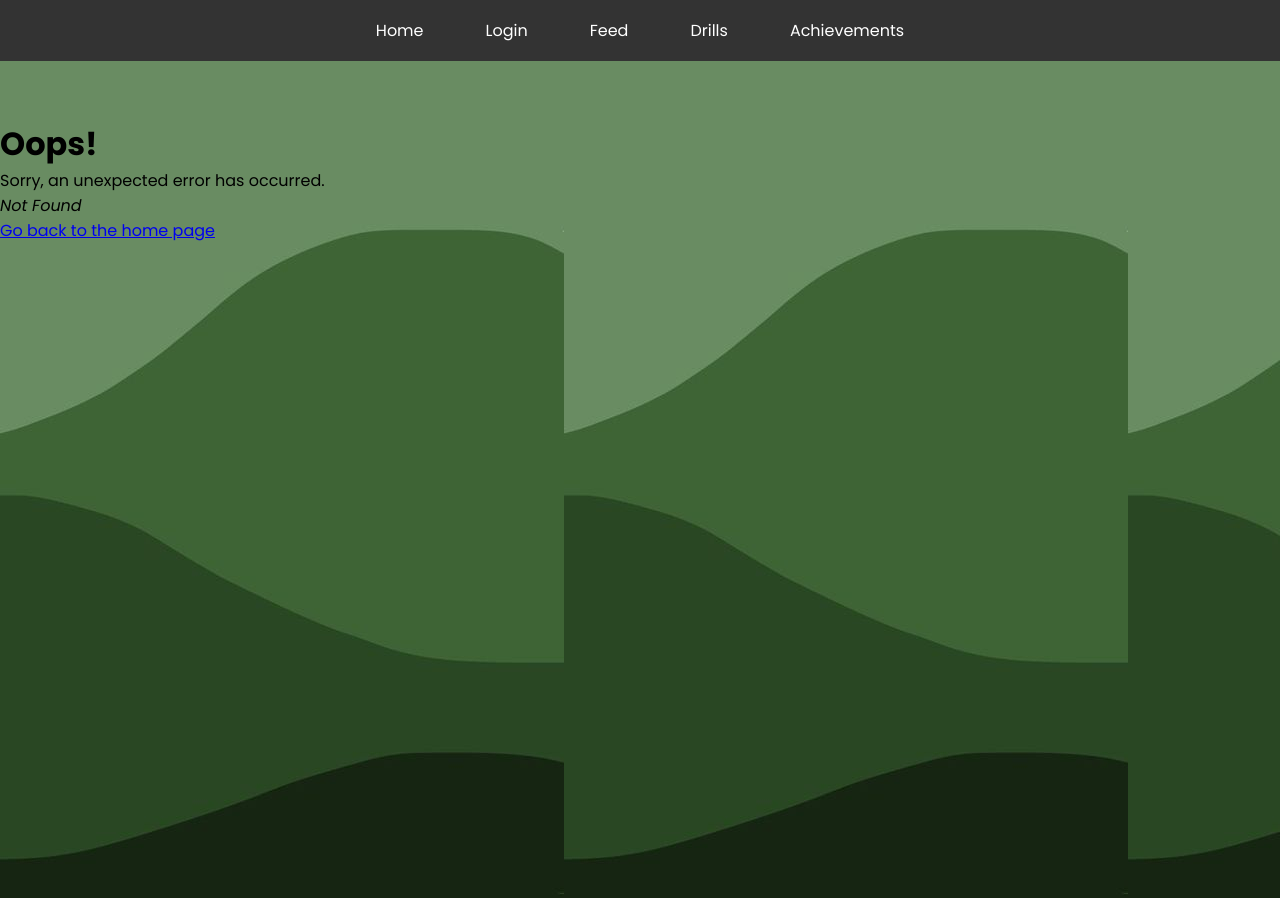
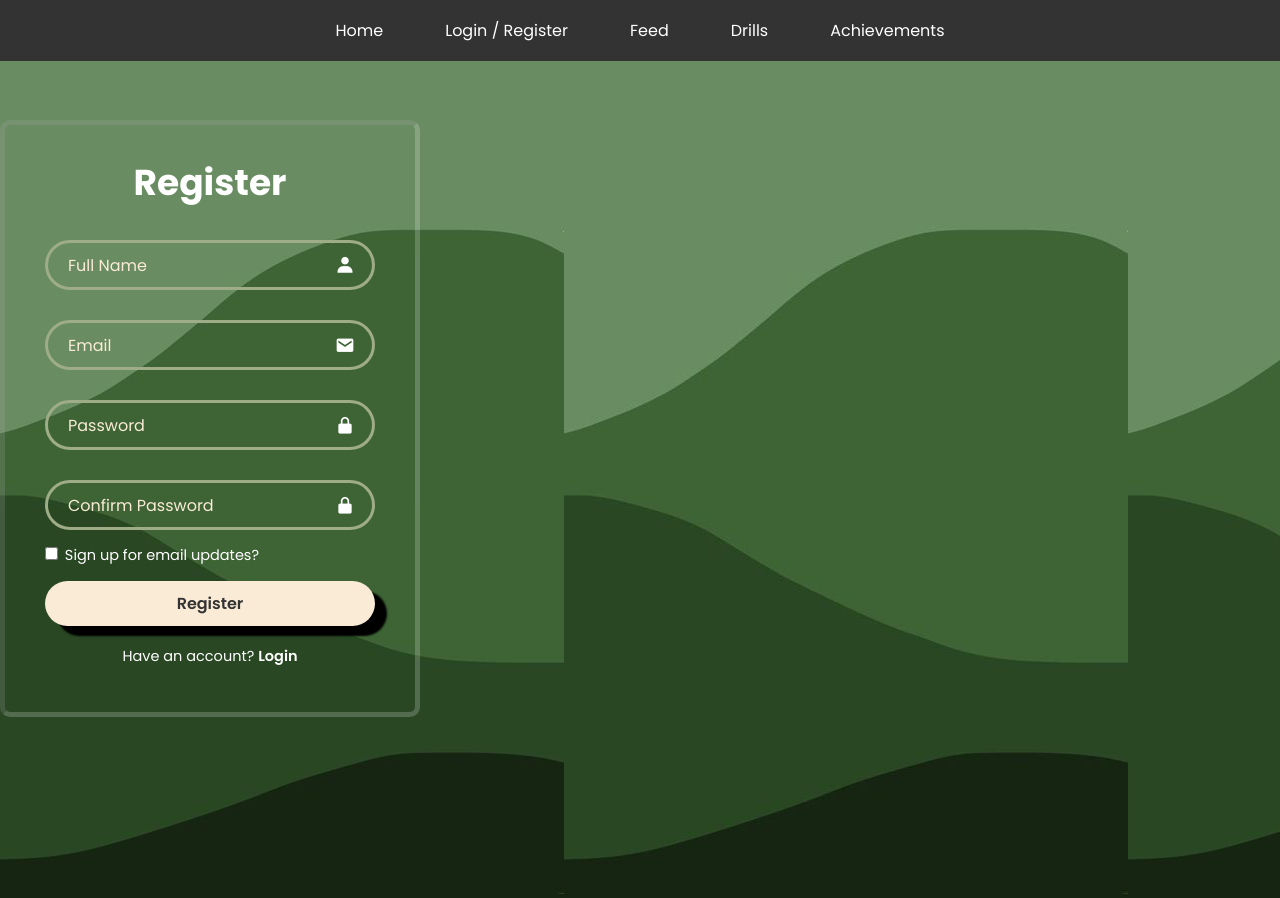
Before and after one commit to parora54/ignition-hacks-v5, a React (Vite) app in the folder client/: page /register in a window 1280 px wide. Before the commit this address had no page. Shown: the top 898 px of the page. Built offline with nearby package versions, Linux system fonts and the light colour scheme.

Commit message:
add: Register

```diff
--- a/client/src/Feed.jsx
+++ b/client/src/Feed.jsx
@@ -2,20 +2,29 @@ import { useState, useEffect } from "react";
 import Comp from "./components/Comp";
 
 export default function Feed() {
-  const [comps, setComps] = useState([]); // list after filtering from search bar
-  const [originalComps, setOriginalComps] = useState([]); // default list
-  const [filter, setFilter] = useState(""); // default no filter -> empty string
+  const [comps, setComps] = useState([]);
+  const [originalComps, setOriginalComps] = useState([]);
+  const [sortOrder, setSortOrder] = useState("recent");
   const [search, setSearch] = useState("");
+  const [difficulty, setDifficulty] = useState(new Set());
+  const [compType, setCompType] = useState(new Set());
 
   useEffect(() => {
-    // Fetch the comps data when the component mounts
+    // Fetch the comps data when the component mounts or filters change
     compsList();
-  }, []);
+  }, [difficulty, compType]);
 
-  // fetch logic for retrieving Comps (API.GET [ALL])
+  // Fetch logic for retrieving Comps (API.GET [ALL])
   const compsList = async () => {
     try {
-      const response = await fetch("http://127.0.0.1:5000/api/competitions", {
+      const query = new URLSearchParams();
+      difficulty.forEach((d) => query.append("difficulty", d));
+      compType.forEach((t) => query.append("type", t));
+
+      const url = `http://127.0.0.1:5000/api/competitions?${query.toString()}`;
+      console.log("Fetching data from:", url);
+
+      const response = await fetch(url, {
         method: "GET",
         headers: {
           "Content-Type": "application/json",
@@ -49,25 +58,50 @@ export default function Feed() {
         )
       );
     } else {
-      // If search term is empty, show the original comps
       setComps(originalComps);
     }
   };
 
-  // sort function
+  // Sort function
   const handleSort = (order) => {
     const sortedComps = [...comps].sort((a, b) => {
-      if (order === "name") {
-        return a.title.localeCompare(b.title); // Ensure `title` is a property of `comp`
+      if (order === "recent") {
+        return new Date(b.time) - new Date(a.time);
+      } else if (order === "name") {
+        return a.title.localeCompare(b.title);
       }
       return 0;
     });
     setComps(sortedComps);
+    setSortOrder(order);
   };
 
-  // filter function
-  const handleFilter = (event) => {
-    setFilter(event.target.value);
+  // Handle difficulty filter
+  const handleDifficultyChange = (event) => {
+    const value = event.target.value;
+    setDifficulty((prev) => {
+      const updated = new Set(prev);
+      if (updated.has(value)) {
+        updated.delete(value);
+      } else {
+        updated.add(value);
+      }
+      return updated;
+    });
+  };
+
+  // Handle competition type filter
+  const handleTypeChange = (event) => {
+    const value = event.target.value;
+    setCompType((prev) => {
+      const updated = new Set(prev);
+      if (updated.has(value)) {
+        updated.delete(value);
+      } else {
+        updated.add(value);
+      }
+      return updated;
+    });
   };
 
   return (
@@ -79,12 +113,68 @@ export default function Feed() {
         value={search}
         onChange={handleSearch}
       />
+
+      <div>
+        <h2>Filter by Difficulty</h2>
+        <label>
+          <input
+            type="checkbox"
+            value="Beginner"
+            checked={difficulty.has("Beginner")}
+            onChange={handleDifficultyChange}
+          />
+          Beginner
+        </label>
+        <label>
+          <input
+            type="checkbox"
+            value="Intermediate"
+            checked={difficulty.has("Intermediate")}
+            onChange={handleDifficultyChange}
+          />
+          Intermediate
+        </label>
+        <label>
+          <input
+            type="checkbox"
+            value="Advanced"
+            checked={difficulty.has("Advanced")}
+            onChange={handleDifficultyChange}
+          />
+          Advanced
+        </label>
+      </div>
+
+      <div>
+        <h2>Filter by Competition Type</h2>
+        <label>
+          <input
+            type="checkbox"
+            value="Hackathon"
+            checked={compType.has("Hackathon")}
+            onChange={handleTypeChange}
+          />
+          Hackathon
+        </label>
+        <label>
+          <input
+            type="checkbox"
+            value="Case Competition"
+            checked={compType.has("Case Competition")}
+            onChange={handleTypeChange}
+          />
+          Case Competition
+        </label>
+      </div>
+
       <button onClick={() => handleSort("name")}>Sort Alphabetically</button>
+
       <div>
         {comps.map((comp, index) => (
           <>
+            <br />
             <Comp key={index} data={comp} />
-            <br></br>
+            <br />
           </>
         ))}
       </div>
--- a/client/src/Login.jsx
+++ b/client/src/Login.jsx
@@ -66,7 +66,7 @@ export default function Login() {
         {error && <p style={{ color: "red" }}>{error}</p>}
         <div className="register-link">
           <p>
-            Don&apos;t have an account? <a href="#">Register</a>
+            Don&apos;t have an account? <a href="/register">Register</a>
           </p>
         </div>
       </form>
--- /dev/null
+++ b/client/src/Register.jsx
@@ -0,0 +1,134 @@
+import { useEffect, useState } from "react";
+import { useNavigate } from "react-router-dom";
+import "./index.css";
+import { useAuth } from "./AuthProvider";
+
+export default function Register() {
+  const [full_name, setFull_name] = useState(""); // New state for full name
+  const [email, setEmail] = useState("");
+  const [password, setPassword] = useState("");
+  const [notSame, setNotSame] = useState(false);
+  const [confirmPass, setConfirmPass] = useState("");
+  const [error, setError] = useState(null);
+  const [loading, setLoading] = useState(false);
+  const navigate = useNavigate();
+  const { login } = useAuth();
+
+  useEffect(() => {
+    if (password && confirmPass && password !== confirmPass) {
+      setNotSame(true);
+    } else {
+      setNotSame(false);
+    }
+  }, [password, confirmPass]);
+
+  // Logic to handle registering
+  const handleRegister = async (event) => {
+    event.preventDefault(); // Prevent default form submission
+
+    setLoading(true);
+    setError(null);
+
+    try {
+      if (notSame) {
+        throw new Error("Passwords do not match");
+      }
+
+      console.log("Registering with:", { full_name, email, password }); // Log data
+
+      const response = await fetch("http://127.0.0.1:5000/api/register", {
+        method: "POST",
+        headers: {
+          "Content-Type": "application/json",
+        },
+        body: JSON.stringify({ full_name, email, password }),
+      });
+
+      const data = await response.json();
+
+      if (response.ok) {
+        console.log("Message from API:", data);
+        const success = await login(email, password);
+        if (success) {
+          navigate("/profile");
+        }
+      } else {
+        throw new Error(data.message || "Register failed.");
+      }
+    } catch (error) {
+      console.error("Register error:", error);
+      setError("Register failed. Please try again.");
+    } finally {
+      setLoading(false); // Ensure loading is set to false regardless of success or failure
+    }
+  };
+
+  return (
+    <div className="wrapper">
+      <form onSubmit={handleRegister}>
+        <h1>Register</h1>
+
+        <div className="input-box">
+          <input
+            type="text"
+            placeholder="Full Name"
+            required
+            value={full_name}
+            onChange={(e) => setFull_name(e.target.value)}
+          />
+          <i className="bx bxs-user"></i>
+        </div>
+
+        <div className="input-box">
+          <input
+            type="email"
+            placeholder="Email"
+            required
+            value={email}
+            onChange={(e) => setEmail(e.target.value)}
+          />
+          <i className="bx bxs-envelope"></i>
+        </div>
+
+        <div className="input-box">
+          <input
+            type="password"
+            placeholder="Password"
+            required
+            value={password}
+            onChange={(e) => setPassword(e.target.value)}
+          />
+          <i className="bx bxs-lock-alt"></i>
+        </div>
+
+        <div className="input-box">
+          <input
+            type="password"
+            placeholder="Confirm Password"
+            required
+            value={confirmPass}
+            onChange={(e) => setConfirmPass(e.target.value)}
+          />
+          <i className="bx bxs-lock-alt"></i>
+        </div>
+        {notSame && <p style={{ color: "red" }}>Passwords do not match</p>}
+
+        <div className="remember-forgot">
+          <label>
+            <input type="checkbox" /> Sign up for email updates?
+          </label>
+        </div>
+
+        <button type="submit" disabled={loading || notSame} className="butt">
+          {loading ? "Registering..." : "Register"}
+        </button>
+        {error && <p style={{ color: "red" }}>{error}</p>}
+        <div className="register-link">
+          <p>
+            Have an account? <a href="/login">Login</a>
+          </p>
+        </div>
+      </form>
+    </div>
+  );
+}
--- a/client/src/components/Navbar.jsx
+++ b/client/src/components/Navbar.jsx
@@ -21,7 +21,7 @@ export default function Navbar() {
       )}
       {!user && (
         <a href="/login" className="nav-link">
-          Login
+          Login / Register
         </a>
       )}
       <a href="/feed" className="nav-link">
--- a/client/src/main.jsx
+++ b/client/src/main.jsx
@@ -12,6 +12,7 @@ import { AuthProvider } from "./AuthProvider.jsx";
 import PrivateRoute from "./components/PrivateRoute.jsx";
 import Profile from "./Profile.jsx";
 import ErrorPage from "./ErrorPage.jsx";
+import Register from "./Register.jsx";
 
 const router = createBrowserRouter([
   {
@@ -22,6 +23,11 @@ const router = createBrowserRouter([
   {
     path: "/login",
     element: <Login />,
+    errorElement: <ErrorPage />,
+  },
+  {
+    path: "/register",
+    element: <Register />,
     errorElement: <ErrorPage />,
   },
   {
```
Also changed, not shown: 1 other file (tests, documents, lock files or other folders).
